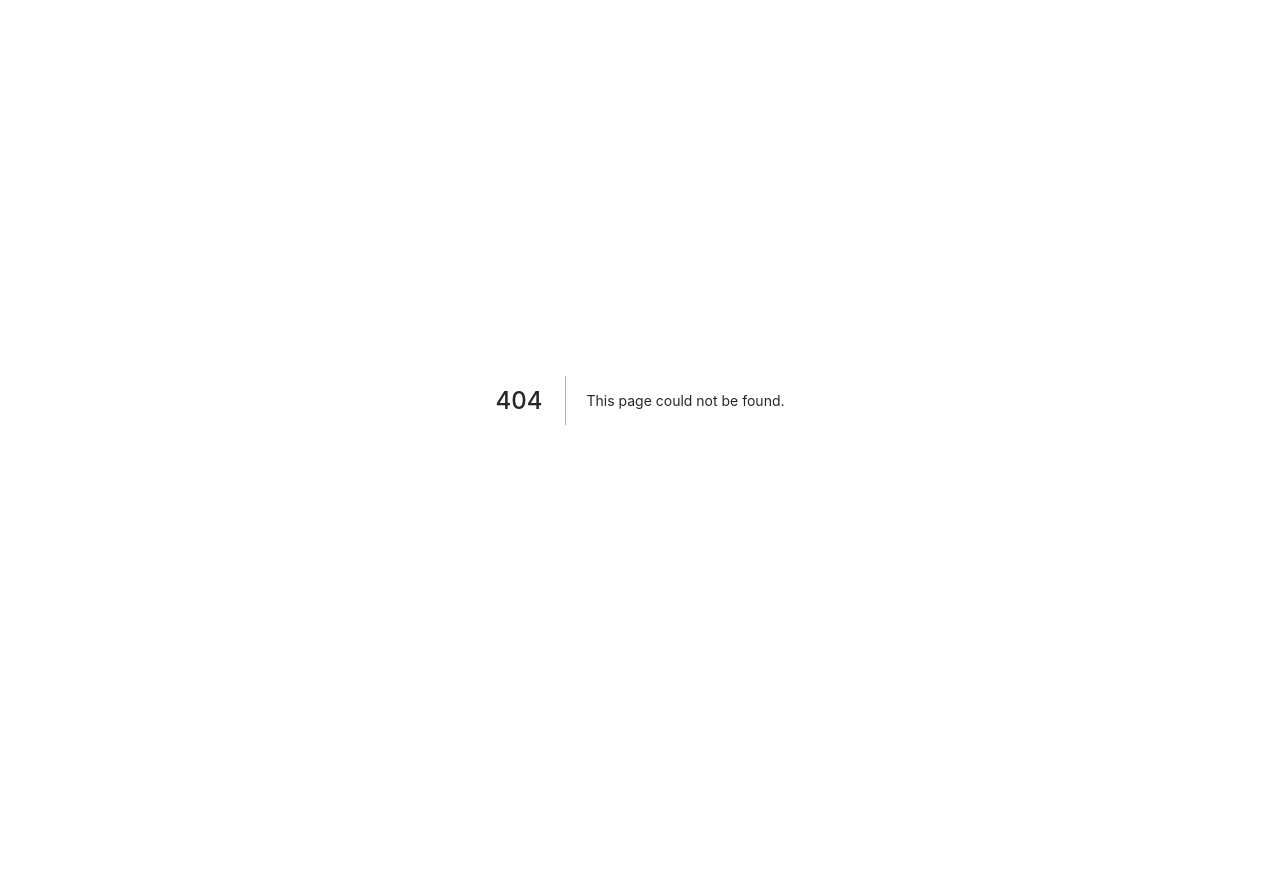
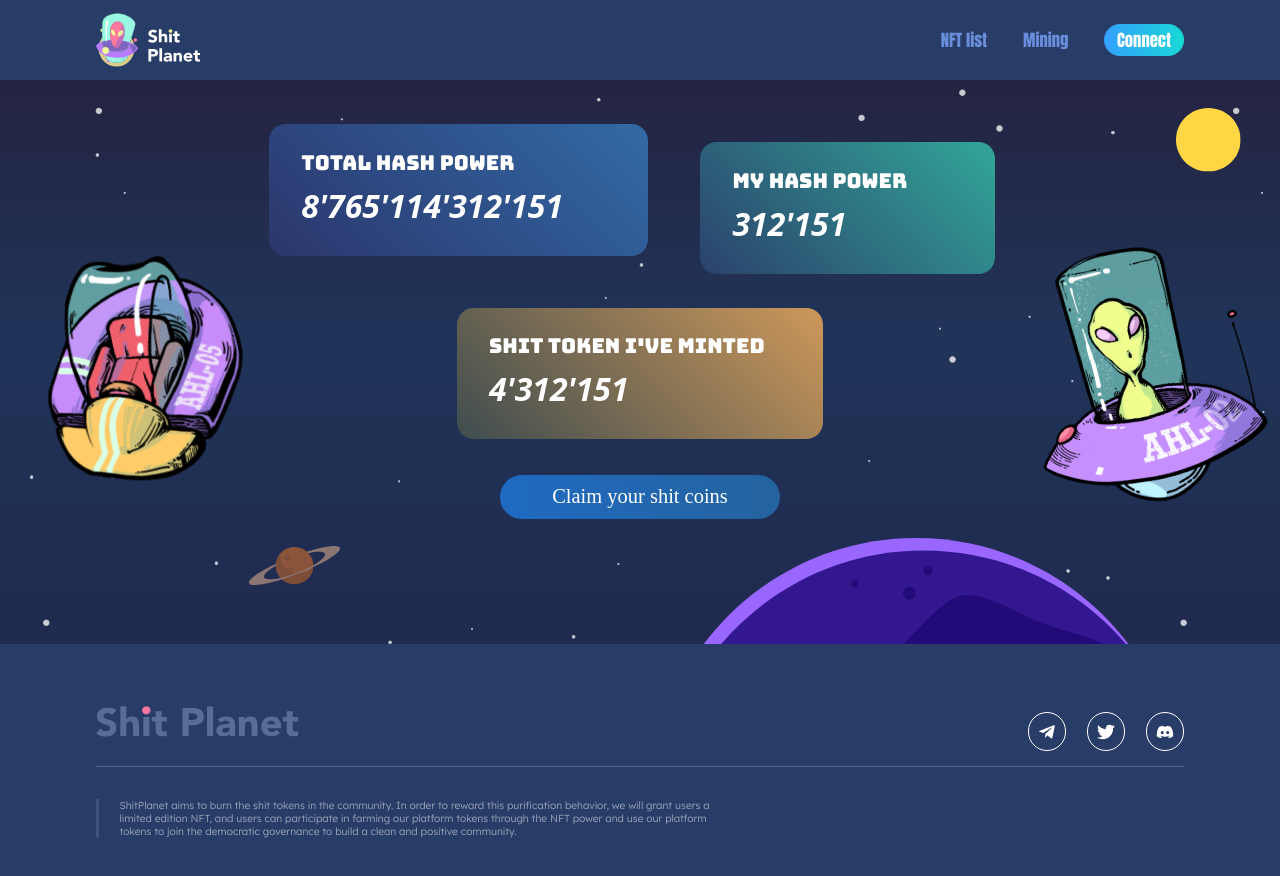
Before and after one commit to ShitPlanet/ShitPlanet, a Next.js app: page /mining in a window 1280 px wide. Before the commit this address had no page. Shown: the top 876 px of the page. Before the commit the page ends 800 px from the top, so only its background shows below. Built offline with nearby package versions, Linux system fonts and the light colour scheme.

Commit message:
add mining page

```diff
--- a/components/Background.tsx
+++ b/components/Background.tsx
@@ -90,6 +90,31 @@ const Wrap = styled.div`
     left: 79vw;
     bottom: -0.6vw;
   }
+  &.phase_4 ${Img1} {
+    width: ${(226 * 100) / 1440}vw;
+    height: ${(257 * 100) / 1440}vw;
+    top: ${(195 * 100) / 1440}vw;
+    left: ${(48 * 100) / 1440}vw;
+    transform: rotate(-11.88deg);
+  }
+  &.phase_4 ${Img3} {
+    width: ${(73 * 100) / 1440}vw;
+    height: ${(73 * 100) / 1440}vw;
+    top: ${(31 * 100) / 1440}vw;
+    left: ${(1323 * 100) / 1440}vw;
+  }
+  &.phase_4 ${Img4} {
+    width: ${(102 * 100) / 1440}vw;
+    height: ${(44 * 100) / 1440}vw;
+    top: ${(524 * 100) / 1440}vw;
+    left: ${(280 * 100) / 1440}vw;
+  }
+  &.phase_4 ${Img5} {
+    width: ${(572 * 100) / 1440}vw;
+    height: ${(212 * 100) / 1440}vw;
+    top: ${(515 * 100) / 1440}vw;
+    left: ${(745 * 100) / 1440}vw;
+  }
 `
 
 interface IProps {
--- a/components/Header.tsx
+++ b/components/Header.tsx
@@ -162,8 +162,7 @@ const Header = () => {
         </Brand>
         <Nav>
           <Link href='/nftlist'>NFT list</Link>
-          <Link href='#'>Features</Link>
-          <Link href='#'>Team</Link>
+          <Link href='/mining'>Mining</Link>
           {store.account ? (
             <Button className='connected'>{`${store.account?.slice(
               0,
--- a/components/MinterWrap.tsx
+++ b/components/MinterWrap.tsx
@@ -23,7 +23,7 @@ const Title = styled.div`
   -webkit-background-clip: text;
   -webkit-text-fill-color: transparent;
   cursor: default;
-  transform: scale(1) translateY(18.8vw);
+  transform: scale(1) translateY(18.2vw);
   transition: opacity 600ms ease-out, transform 400ms 200ms ease-out;
   opacity: 1;
   pointer-events: none;
--- a/components/Selector.tsx
+++ b/components/Selector.tsx
@@ -98,7 +98,9 @@ const Selector = (props: IProps) => {
 
   return (
     <Div ref={dom} className={show ? 'show' : ''}>
-      <button className='select' onClick={() => setShow(!show)}>
+      <button
+        className='select leading_target_2'
+        onClick={() => setShow(!show)}>
         {selected ? selected.label : props.placeholder}
         <svg
           width='20'
--- a/pages/index.tsx
+++ b/pages/index.tsx
@@ -1,12 +1,8 @@
 import React from 'react'
 import { observer } from 'mobx-react-lite'
-import { Hello } from '@/components'
-import { useStore } from '@/store'
 import Landing from '@/components/Landing'
 
 const Home = observer(function Home() {
-  const store = useStore()
-
   return <Landing />
 })
 export default Home
--- /dev/null
+++ b/pages/mining.tsx
@@ -0,0 +1,106 @@
+import Background from '@/components/Background'
+import Footer from '@/components/Footer'
+import Header from '@/components/Header'
+import styled from 'styled-components'
+import Image from 'next/image'
+
+const Main = styled.div`
+  position: relative;
+  width: 100vw;
+  height: 44.1vw;
+  overflow: hidden;
+`
+const Card1 = styled.div`
+  position: absolute;
+  width: ${(426 * 100) / 1440}vw;
+  height: ${(148 * 100) / 1440}vw;
+  top: ${(50 * 100) / 1440}vw;
+  left: ${(303 * 100) / 1440}vw;
+  border-radius: 1.3vw;
+  background: linear-gradient(225deg, #326aa6 0%, #2b366c 100%);
+  padding: 2vw 2.5vw;
+`
+const Card2 = styled.div`
+  position: absolute;
+  width: ${(331 * 100) / 1440}vw;
+  height: ${(148 * 100) / 1440}vw;
+  top: ${(70 * 100) / 1440}vw;
+  left: ${(788 * 100) / 1440}vw;
+  border-radius: 1.3vw;
+  background: linear-gradient(225deg, #32a698 0%, #2b416c 100%);
+  padding: 2vw 2.5vw;
+`
+const Card3 = styled.div`
+  position: absolute;
+  width: ${(412 * 100) / 1440}vw;
+  height: ${(148 * 100) / 1440}vw;
+  top: ${(256 * 100) / 1440}vw;
+  left: ${(514 * 100) / 1440}vw;
+  border-radius: 1.3vw;
+  background: linear-gradient(225deg, #cd985a 0%, #3e4c4f 100%);
+  padding: 2vw 2.5vw;
+`
+const Label = styled.div`
+  font-family: 'Bungee';
+  font-size: 1.6vw;
+  color: #fff;
+  padding-bottom: 0.7vw;
+`
+const Span = styled.div`
+  font-family: Open Sans;
+  font-style: italic;
+  font-weight: bold;
+  font-size: 2.5vw;
+  color: #fff;
+`
+const Button = styled.button`
+  position: absolute;
+  width: ${(314 * 100) / 1440}vw;
+  height: ${(50 * 100) / 1440}vw;
+  top: ${(444 * 100) / 1440}vw;
+  left: ${(563 * 100) / 1440}vw;
+  background: linear-gradient(90deg, #1f6ac2 0%, #24639e 98.88%);
+  font-family: ' Lexend';
+  font-size: 1.6vw;
+  color: #fff;
+  border: none;
+  border-radius: ${(50 * 100) / 1440}vw;
+`
+const Img = styled.div`
+  position: absolute;
+  width: ${(258 * 100) / 1440}vw;
+  height: ${(289 * 100) / 1440}vw;
+  top: ${(188 * 100) / 1440}vw;
+  left: ${(1152 * 100) / 1440}vw;
+  transform: rotate(-13.94deg);
+`
+
+const Mining = () => {
+  return (
+    <div>
+      <Header />
+      <Main>
+        <Background phase={4} />
+        <Card1>
+          <Label>Total Hash Power</Label>
+          <Span>8'765'114'312'151</Span>
+        </Card1>
+        <Card2>
+          <Label>my Hash Power</Label>
+          <Span>312'151</Span>
+        </Card2>
+        <Card3>
+          <Label>shit token i've minted</Label>
+          <Span>4'312'151</Span>
+        </Card3>
+        <Button>Claim your shit coins</Button>
+        <Img>
+          <Image src='/image/ufo.svg' layout='fill' />
+        </Img>
+      </Main>
+      <Footer />
+    </div>
+  )
+}
+
+export default Mining
```
Also changed, not shown: components/Landing.tsx (+18 -4 lines), components/Leading.tsx (added, +19 -0 lines), components/index.tsx (deleted, +0 -16 lines).
